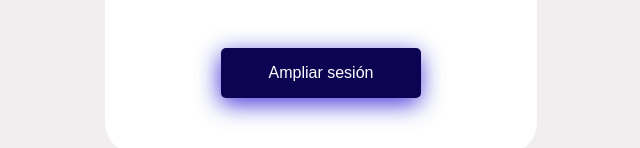
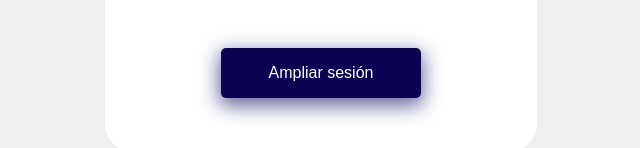
Before and after one commit to julic9/challenge-001, a plain HTML site: page index.html in a window 1280 px wide. Shown: the part 673-821 px from the top of the page, without its empty margins (319-959 px from the left). Drawn offline with Linux system fonts and the light colour scheme.

Commit message:
cambie shadow

```diff
--- a/index.css
+++ b/index.css
@@ -79,7 +79,7 @@ p{
     height: 50px;
     margin-top: 0;
     margin-bottom: 40px;
-    box-shadow: -1px 6px 23px 0px rgba(21,2,207,0.8);
-    -webkit-box-shadow: -1px 6px 23px 0px rgba(21,2,207,0.8);
-    -moz-box-shadow: -1px 6px 23px 0px rgba(21,2,207,0.8);
+    box-shadow: 0px 18px 19px 2px rgba(17,17,105,0.64);
+-webkit-box-shadow: 0px 6px 19px 2px rgba(17,17,105,0.64);
+-moz-box-shadow: 0px 6px 19px 2px rgba(17,17,105,0.64);
 }
```
